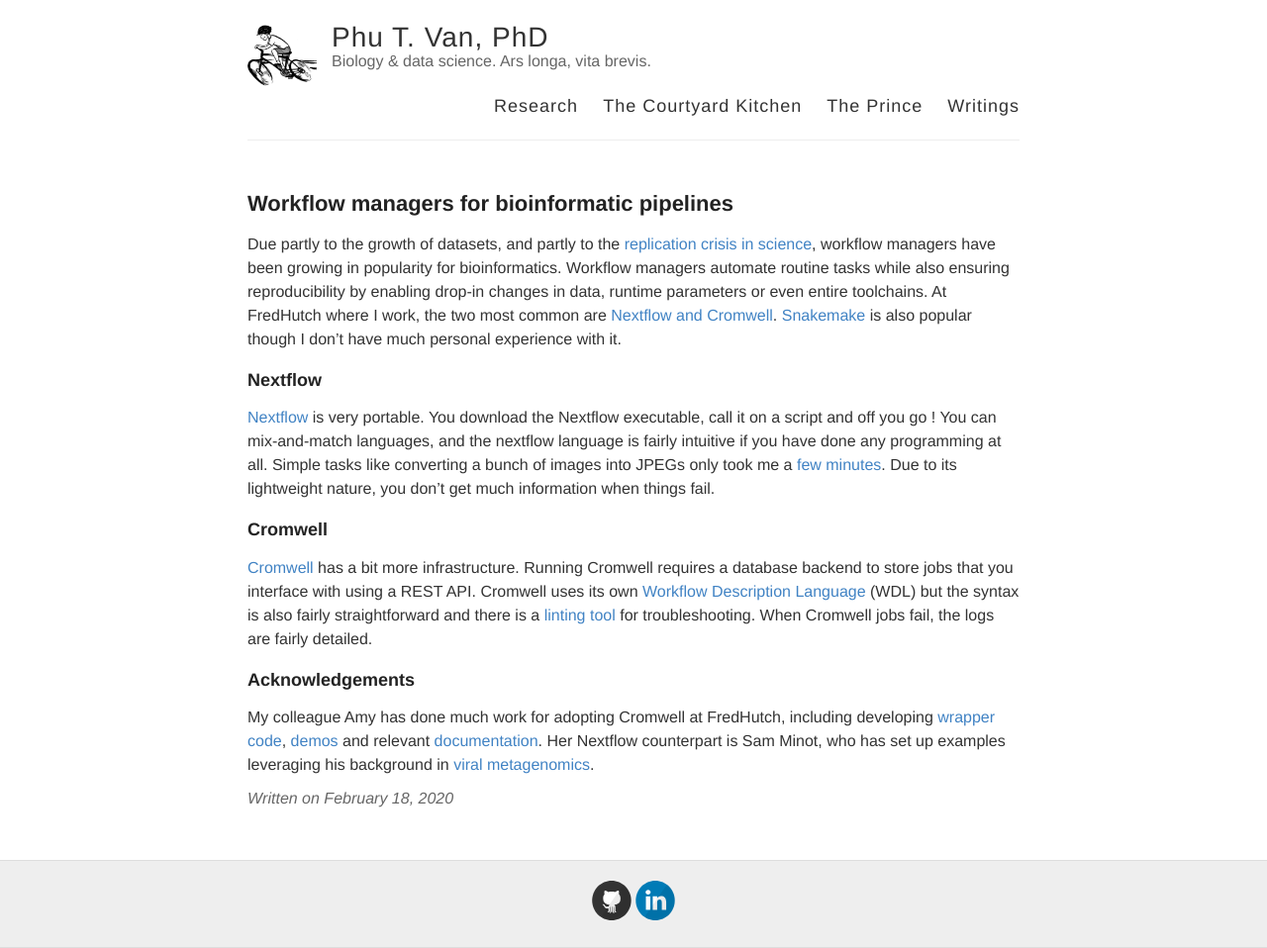
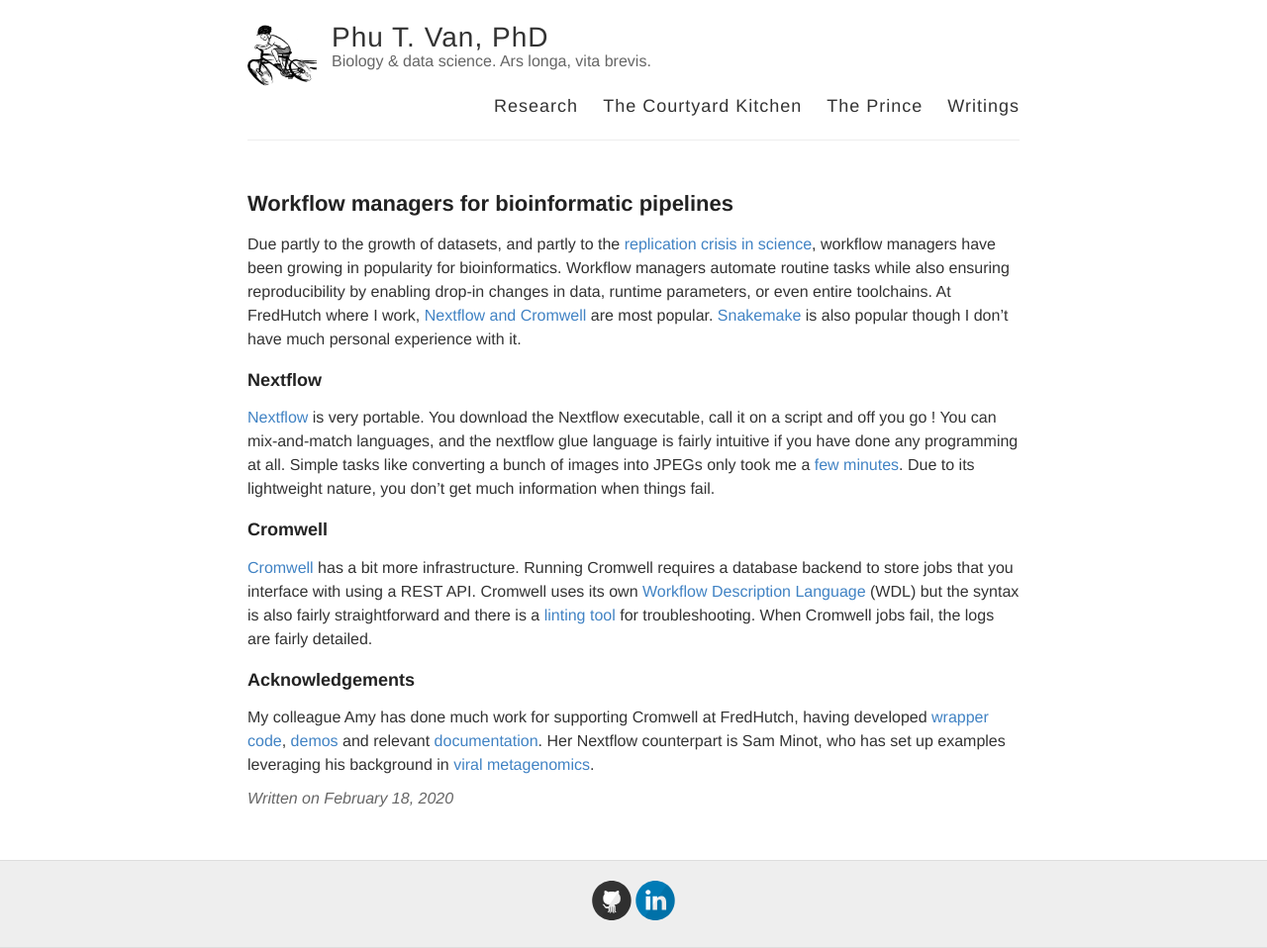
Before and after one commit to ptvan/ptvan.github.io, a Jekyll site: the page built from _posts/2020-02-18-workflow-managers.md, in a window 1280 px wide. Shown: the whole page at 99% size. Built offline with Jekyll 4.4.1, drawn with Linux system fonts in a browser that asks for light colours.

Commit message:
minor text tweaks

```diff
--- a/_posts/2020-02-18-workflow-managers.md
+++ b/_posts/2020-02-18-workflow-managers.md
@@ -3,13 +3,13 @@
 title: Workflow managers for bioinformatic pipelines
 ---
 
-Due partly to the growth of datasets, and partly to the [replication crisis in science](https://jamanetwork.com/journals/jama/fullarticle/201218), workflow managers have been growing in popularity for bioinformatics. Workflow managers automate routine tasks while also ensuring reproducibility by enabling drop-in changes in data, runtime parameters or even entire toolchains. At FredHutch where I work, the two most common are [Nextflow and Cromwell](https://sciwiki.fredhutch.org/scicomputing/software_overview/#workflow-managers). [Snakemake](https://github.com/snakemake/snakemake) is also popular though I don't have much personal experience with it.
+Due partly to the growth of datasets, and partly to the [replication crisis in science](https://jamanetwork.com/journals/jama/fullarticle/201218), workflow managers have been growing in popularity for bioinformatics. Workflow managers automate routine tasks while also ensuring reproducibility by enabling drop-in changes in data, runtime parameters, or even entire toolchains. At FredHutch where I work, [Nextflow and Cromwell](https://sciwiki.fredhutch.org/scicomputing/software_overview/#workflow-managers) are most popular. [Snakemake](https://github.com/snakemake/snakemake) is also popular though I don't have much personal experience with it.
 
 ### Nextflow
-[Nextflow](https://www.nextflow.io/) is very portable. You download the Nextflow executable, call it on a script and off you go ! You can mix-and-match languages, and the nextflow language is fairly intuitive if you have done any programming at all. Simple tasks like converting a bunch of images into JPEGs only took me a [few minutes](https://github.com/ptvan/aws/blob/master/image_processing.nf). Due to its lightweight nature, you don't get much information when things fail.
+[Nextflow](https://www.nextflow.io/) is very portable. You download the Nextflow executable, call it on a script and off you go ! You can mix-and-match languages, and the nextflow glue language is fairly intuitive if you have done any programming at all. Simple tasks like converting a bunch of images into JPEGs only took me a [few minutes](https://github.com/ptvan/aws/blob/master/image_processing.nf). Due to its lightweight nature, you don't get much information when things fail.
 
 ### Cromwell
 [Cromwell](https://github.com/broadinstitute/cromwell) has a bit more infrastructure. Running Cromwell requires a database backend to store jobs that you interface with using a REST API. Cromwell uses its own [Workflow Description Language](https://openwdl.org/) (WDL) but the syntax is also fairly straightforward and there is a [linting tool](https://cromwell.readthedocs.io/en/stable/WOMtool/) for troubleshooting. When Cromwell jobs fail, the logs are fairly detailed.
 
 ### Acknowledgements
-My colleague Amy has done much work for adopting Cromwell at FredHutch, including developing [wrapper code](https://github.com/fredhutch/fh.wdlr), [demos](https://github.com/FredHutch/tg-wdl-RNAseqVariantCalling) and relevant [documentation](https://sciwiki.fredhutch.org/compdemos/Cromwell/). Her Nextflow counterpart is Sam Minot, who has set up examples leveraging his background in [viral metagenomics](https://github.com/FredHutch/nf-core-aligngenomes).
+My colleague Amy has done much work for supporting Cromwell at FredHutch, having developed [wrapper code](https://github.com/fredhutch/fh.wdlr), [demos](https://github.com/FredHutch/tg-wdl-RNAseqVariantCalling) and relevant [documentation](https://sciwiki.fredhutch.org/compdemos/Cromwell/). Her Nextflow counterpart is Sam Minot, who has set up examples leveraging his background in [viral metagenomics](https://github.com/FredHutch/nf-core-aligngenomes).
```
